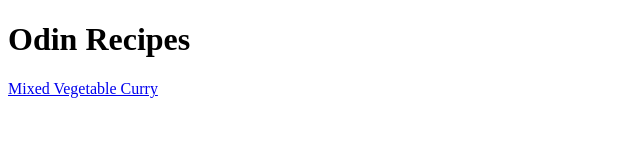
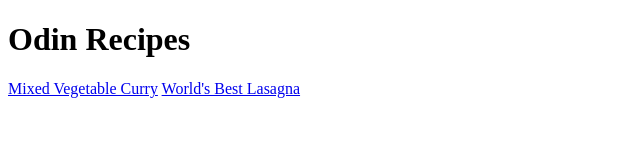
Before and after one commit to Space-Dev0/odin-recipes, a plain HTML site: page index.html in a window 1280 px wide. Shown: the whole page, without its empty margins (0-640 px from the left). Drawn offline with Linux system fonts and the light colour scheme.

Commit message:
fix: Add recipe for lasagna to index.html

```diff
--- a/index.html
+++ b/index.html
@@ -7,5 +7,6 @@
 <body>
     <h1>Odin Recipes</h1>
     <a href="./recipes/mixed-vegetable-curry.html">Mixed Vegetable Curry</a>
+    <a href="./recipes/lasagna.html">World's Best Lasagna</a>
 </body>
 </html>
```
